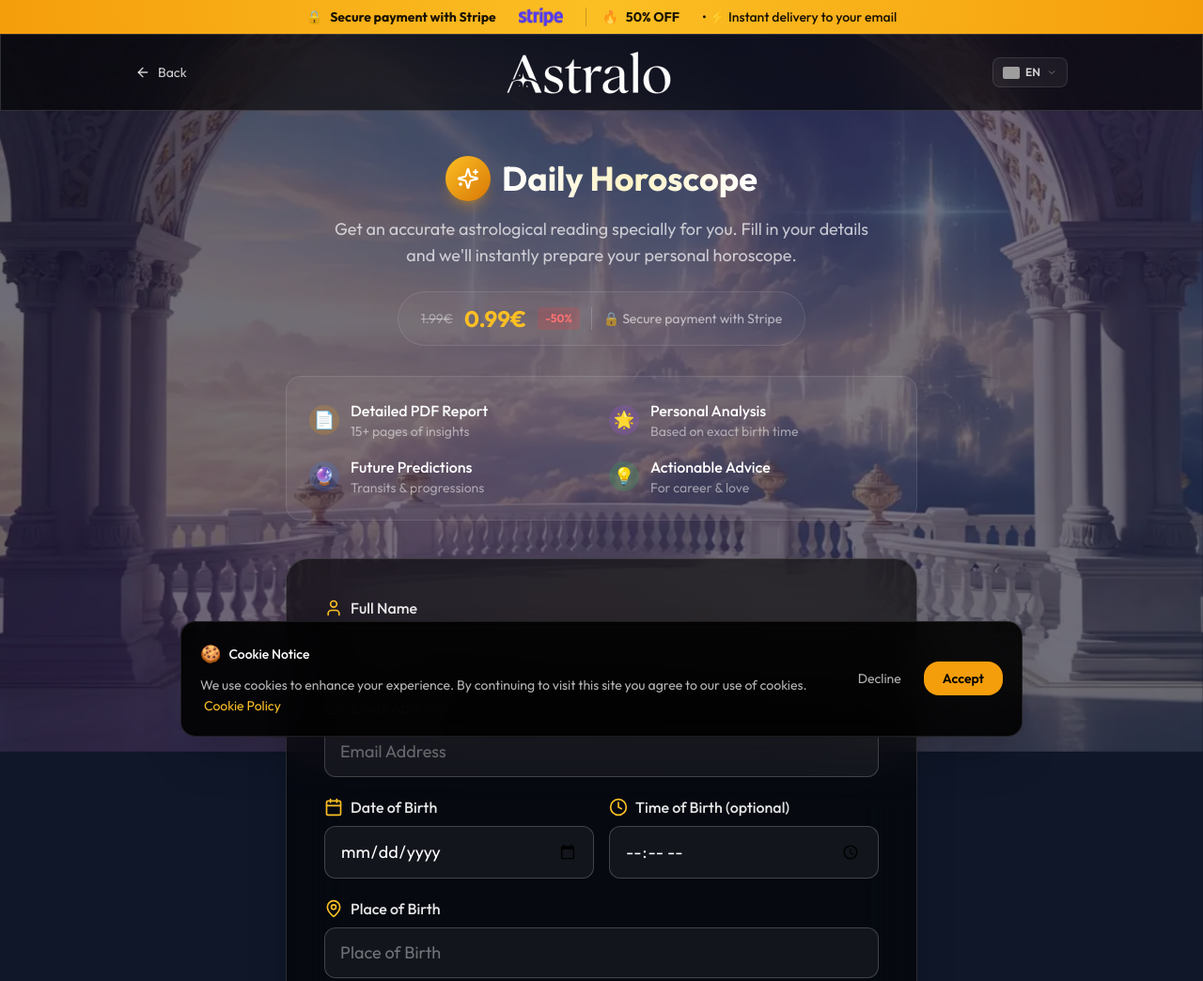
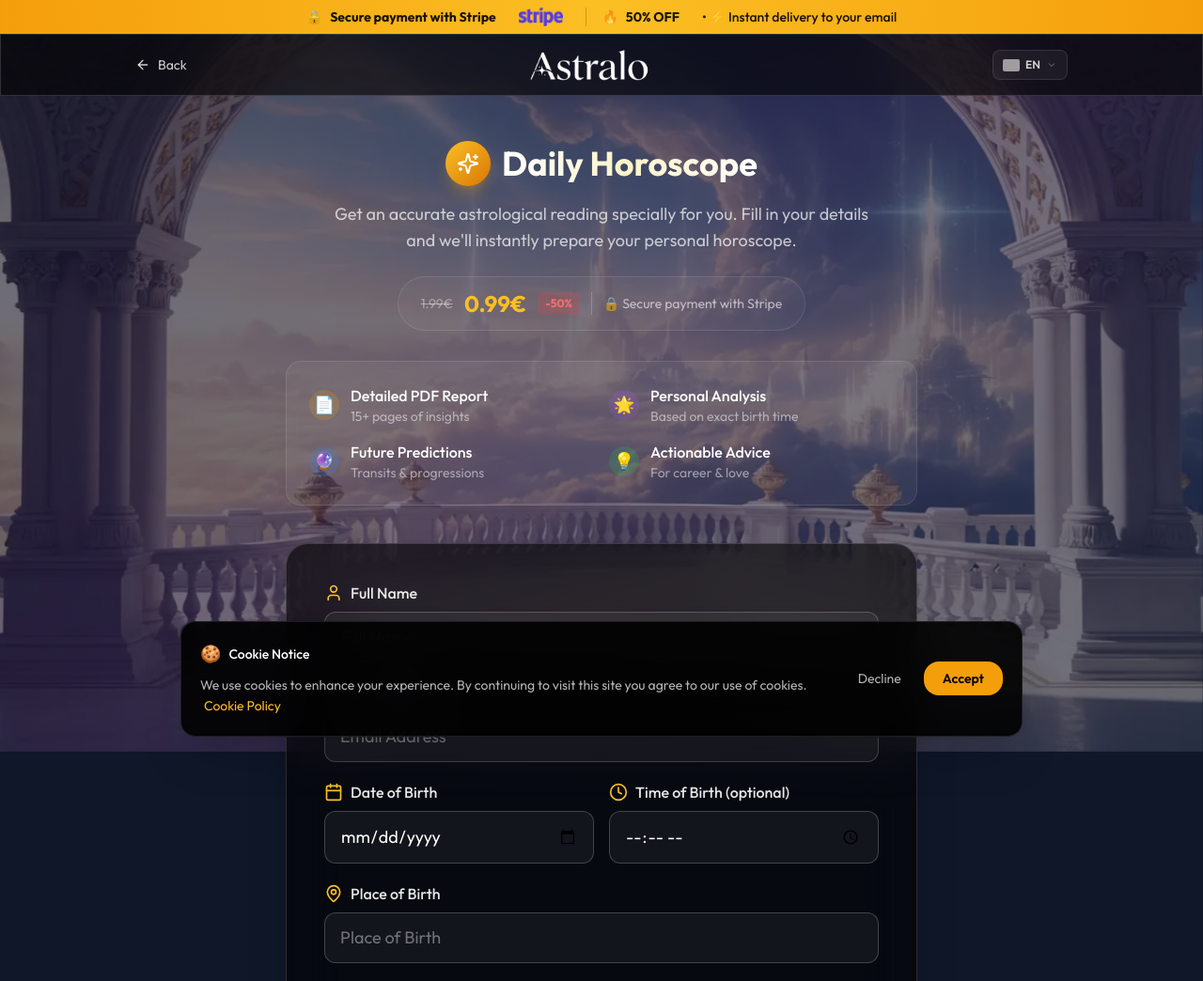
Before and after one commit to kyranxx/astralo, an Astro site: page /form/daily in a window 1280 px wide. Shown: the top 1044 px of the page at 94% size. Built offline with nearby package versions, Linux system fonts and the light colour scheme; Astro itself is replaced by a stand-in of ours; grey boxes are pictures that could not be loaded.

Commit message:
Revert: Logo size on form page (User referred to Stripe UI)

```diff
--- a/src/pages/form/[type].astro
+++ b/src/pages/form/[type].astro
@@ -61,7 +61,7 @@ const productName = t.products[type as keyof typeof t.products]?.name || type;
             <span class="text-sm">{t.form.back}</span>
           </a>
           <a href="/" class="block hover:opacity-80 transition-opacity">
-          <img src="/logo.webp" alt="Astralo" class="h-14" style="aspect-ratio: 3.41;" />
+            <img src="/logo.webp" alt="Astralo" class="h-10" style="aspect-ratio: 3.41;" />
           </a>
           <LanguageSwitcher lang={currentLang} />
         </div>
```
